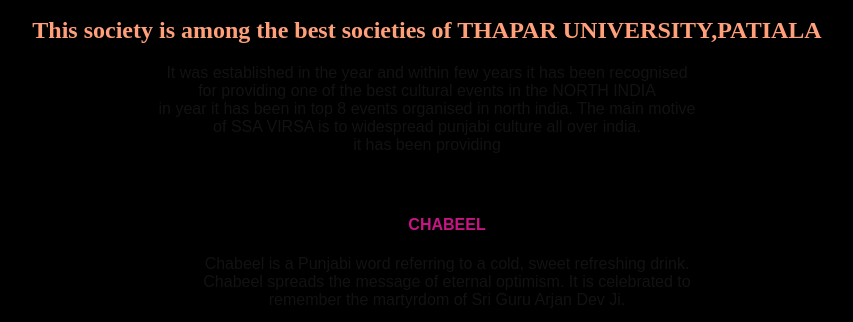
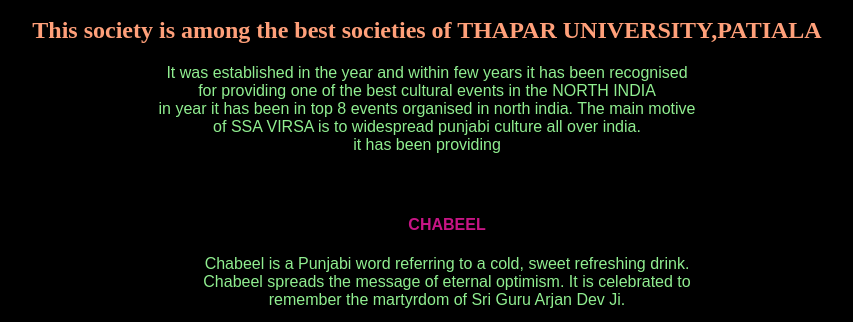
Before and after one commit to chandranshubhardwaj0907/Firstwork1, a plain HTML site: page index.html in a window 1280 px wide. Shown: the part 383-705 px from the top of the page, without its empty margins (213-1066 px from the left). Drawn offline with Linux system fonts and the light colour scheme; grey boxes are pictures that could not be loaded.

Commit message:
Update style.css

```diff
--- a/style.css
+++ b/style.css
@@ -21,7 +21,7 @@ marquee{
     color:red;
 }
 p{
-    color:rgb(20, 17, 17);
+    color:lightgreen;
     text-align: center;
     font-family: "Sofia", sans-serif;
 }
```
